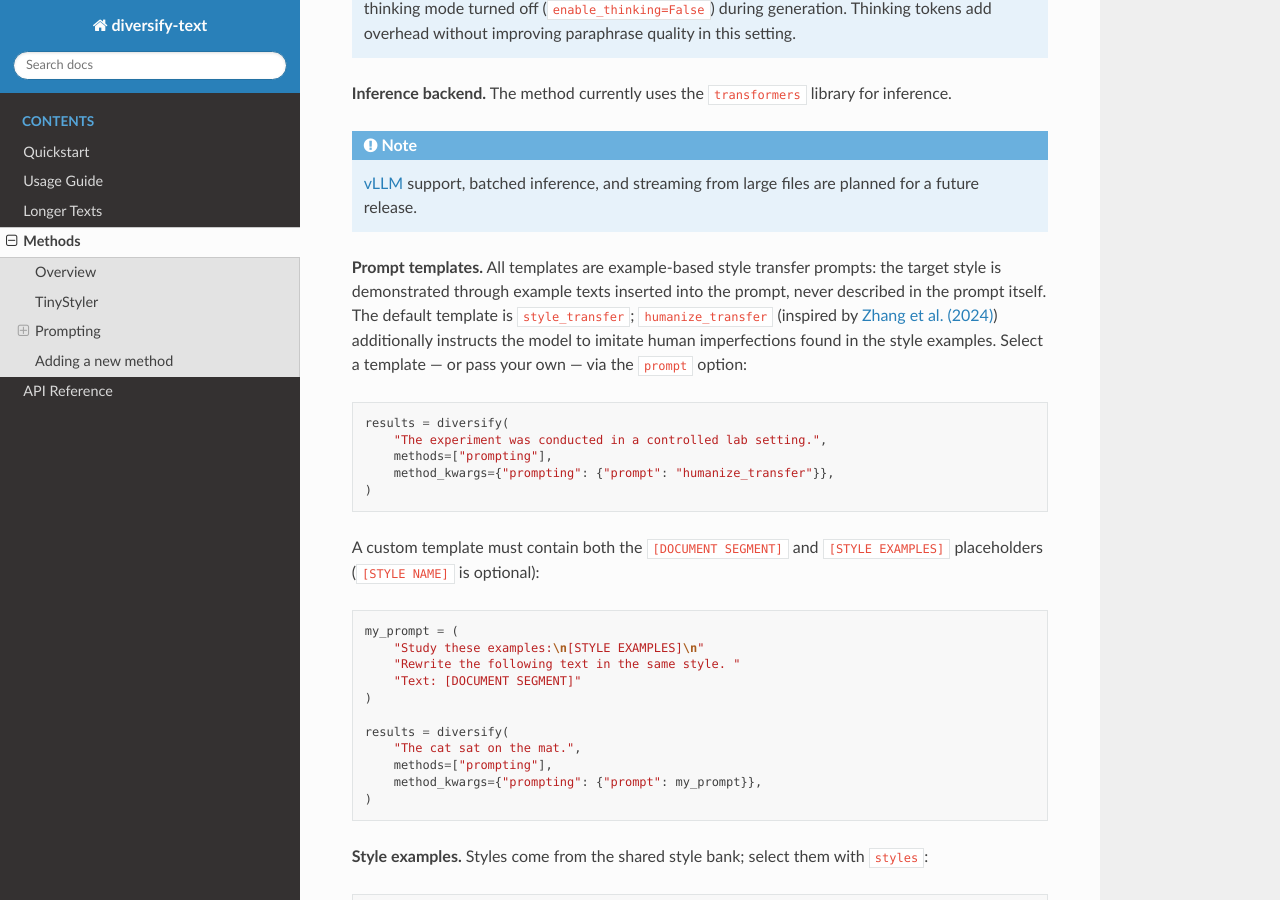
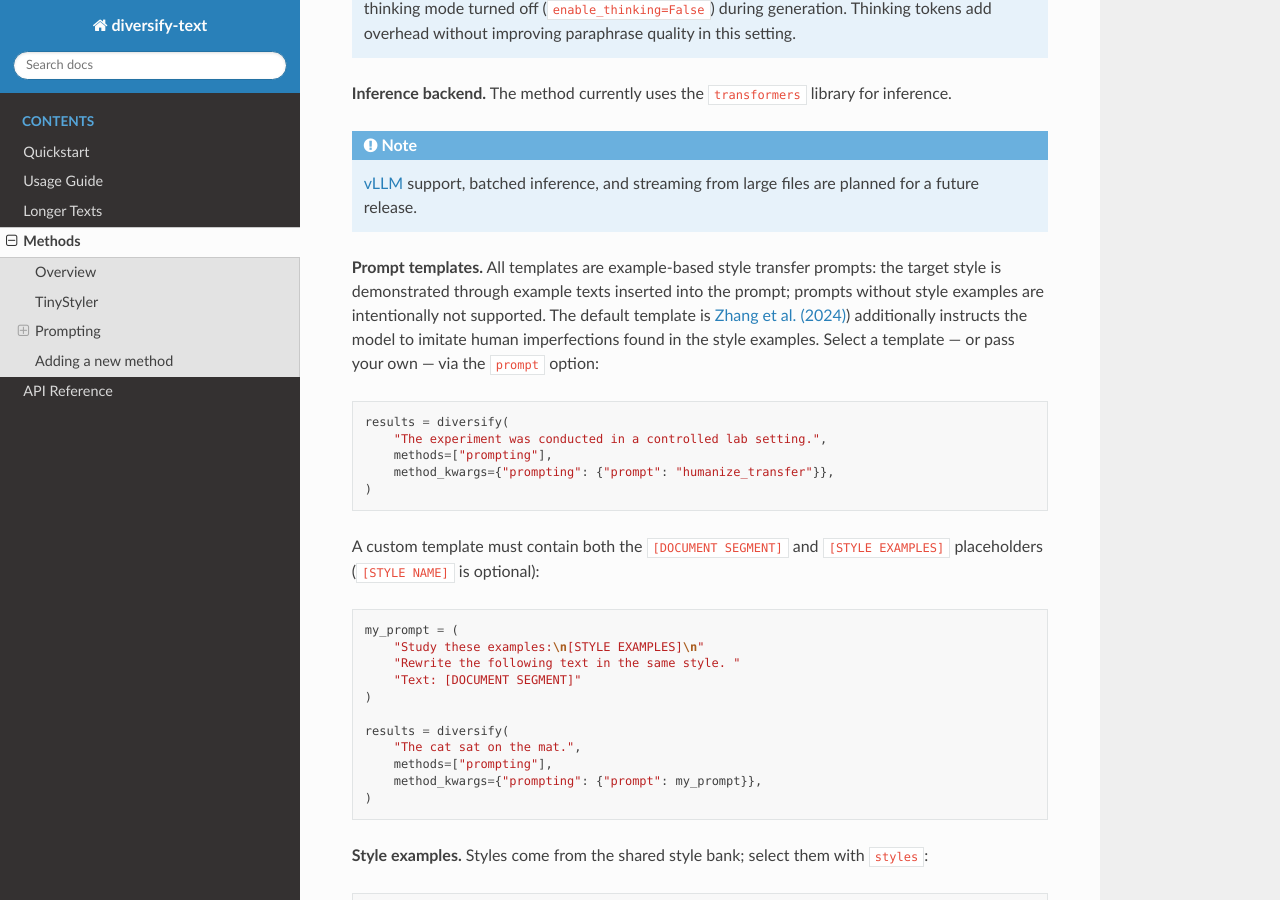
Before and after one commit to AnnaWegmann/diversify_text, a Sphinx documentation site: the page built from docs/methods.rst, in a window 1280 px wide and 900 px high, scrolled down 1893 px. Built offline with Sphinx 7.4.7 and the Read the Docs theme 3.1.0, drawn with Linux system fonts in a browser that asks for light colours.

Commit message:
Apply suggestions from code review
Co-authored-by: Copilot Autofix powered by AI <175728472+Copilot@users.noreply.github.com>

```diff
--- a/docs/methods.rst
+++ b/docs/methods.rst
@@ -121,8 +121,8 @@ for inference.
 
 **Prompt templates.** All templates are example-based style transfer prompts:
 the target style is demonstrated through example texts inserted into the
-prompt, never described in the prompt itself. The default template is
-``style_transfer``; ``humanize_transfer`` (inspired by
+prompt; prompts without style examples are intentionally not supported. The
+default template is
 `Zhang et al. (2024) <https://arxiv.org/abs/2401.05952>`_) additionally
 instructs the model to imitate human imperfections found in the style
 examples. Select a template — or pass your own — via the ``prompt`` option:
```
Also changed, not shown: 1 other file.
